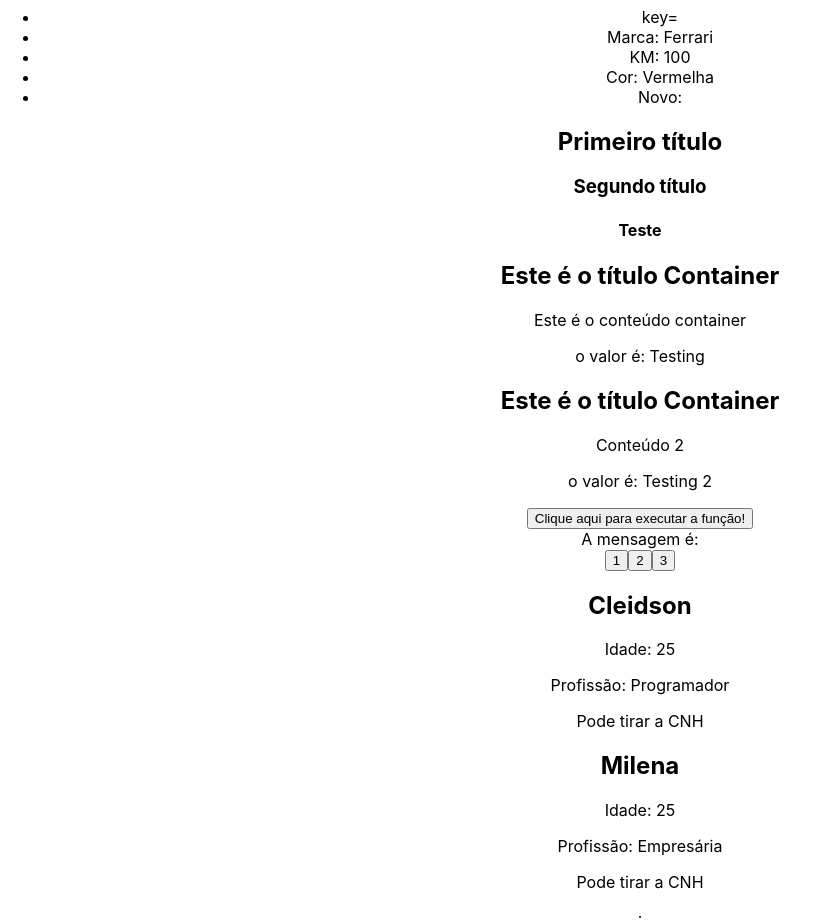
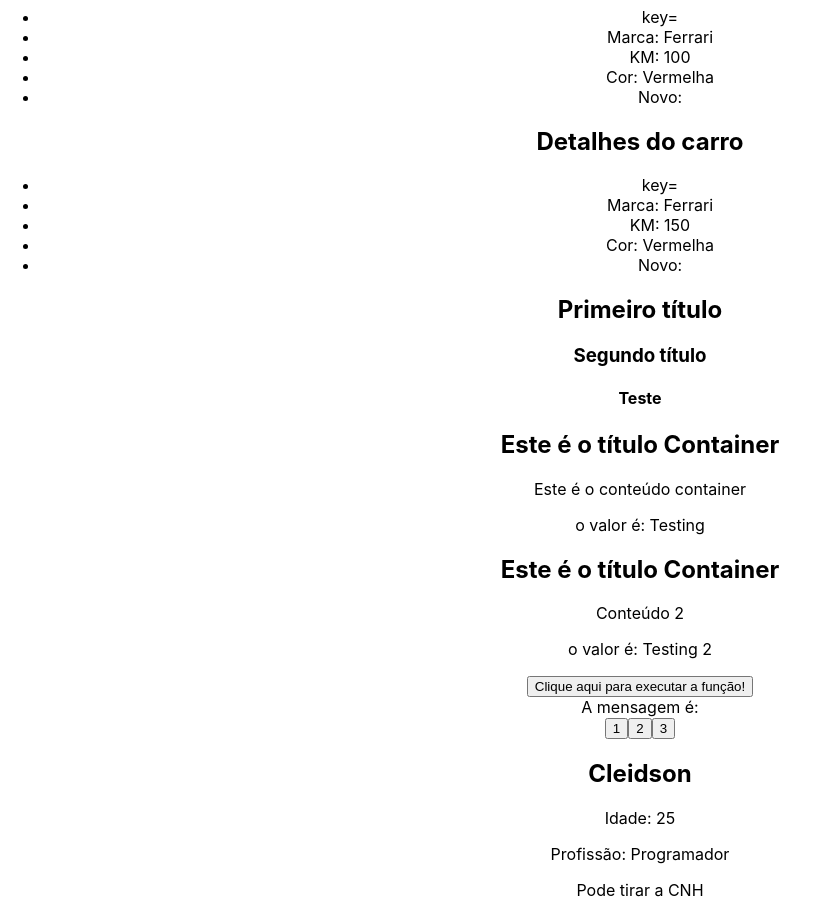
Before and after one commit to CFias/react, a React (Create React App) app in the folder 3_SECTION3/section3/: page / in a window 1280 px wide. Shown: the part 2680-3600 px from the top of the page, without its empty margins (0-819 px from the left). Built offline with nearby package versions, Linux system fonts and the light colour scheme.

Commit message:
Update App.js

```diff
--- a/3_SECTION3/section3/src/App.js
+++ b/3_SECTION3/section3/src/App.js
@@ -19,7 +19,8 @@ function App() {
 
   const cars = [
     { id: 1, brand: "Ferrari", color: "Vermelha", km: 0, newCar: true },
-    { id: 2, brand: "Ferrari", color: "Vermelha", km: 100, newCar: false }
+    { id: 2, brand: "Ferrari", color: "Vermelha", km: 100, newCar: false },
+    { id: 3, brand: "Ferrari", color: "Vermelha", km: 150, newCar: false }
   ];
 
   function showMessage() {
```
